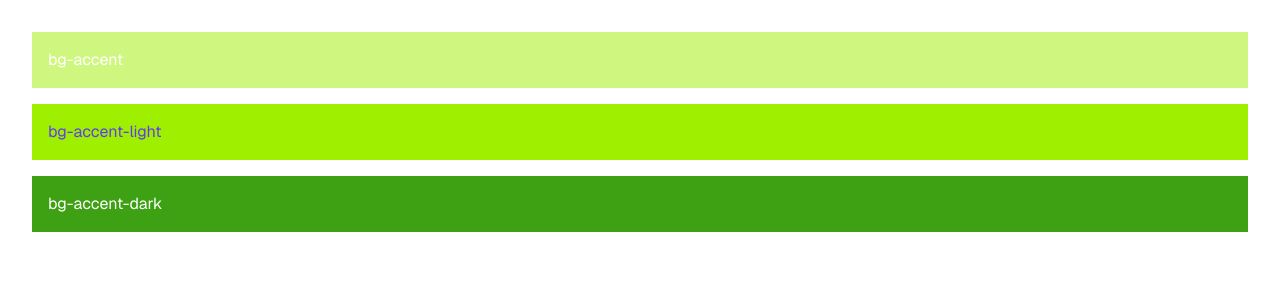
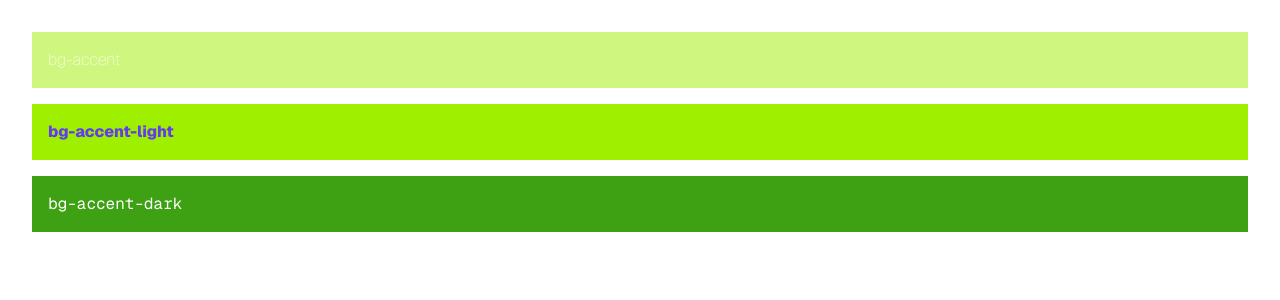
Before and after one commit to Harakirigi/askomyt, a Next.js app: page / in a window 1280 px wide. Shown: the top 300 px of the page. Built offline with nearby package versions, Linux system fonts and the light colour scheme.

Commit message:
version 0.1

```diff
--- a/src/app/layout.js
+++ b/src/app/layout.js
@@ -12,7 +12,7 @@ const geistMono = Geist_Mono({
 });
 
 export const metadata = {
-  title: "Create Next App",
+  title: "AsKomyt",
   description: "Generated by create next app",
 };
 
--- a/src/app/page.js
+++ b/src/app/page.js
@@ -4,9 +4,9 @@ export default function Home() {
   return (
     <>
     <div className="p-8 space-y-4">
-        <div className="p-4 text-white bg-accent-50 text-shadow-transparent">bg-accent</div>
-        <div className="p-4 text-secondary bg-accent">bg-accent-light</div>
-        <div className="p-4 text-white bg-accent-dark">bg-accent-dark</div>
+        <div className="p-4 font-thin text-white bg-accent-50 text-shadow-transparent">bg-accent</div>
+        <div className="p-4 font-extrabold text-secondary bg-accent">bg-accent-light</div>
+        <div className="p-4 font-mono text-white bg-accent-dark">bg-accent-dark</div>
     </div>
 </>
 
--- a/src/styles/globals.css
+++ b/src/styles/globals.css
@@ -39,5 +39,5 @@ body {
     background: var(--background);
     color: var(--foreground);
     font-family: var(--font-sans, Arial, Helvetica, sans-serif);
-    font-family: 'Geist', sans-serif;
+    font-family: var(--font-geist-sans), sans-serif;
 }
--- a/tailwind.config.js
+++ b/tailwind.config.js
@@ -53,7 +53,8 @@ const config = {
                 },
             },
             fontFamily: {
-                sans: ['Geist', 'ui-sans-serif', 'system-ui'],
+                sans: ['var(--font-geist-sans)', 'ui-sans-serif'],
+                mono: ['var(--font-geist-mono)', 'monospace'],
             },
             spacing: {
                 '72': '18rem',
```
